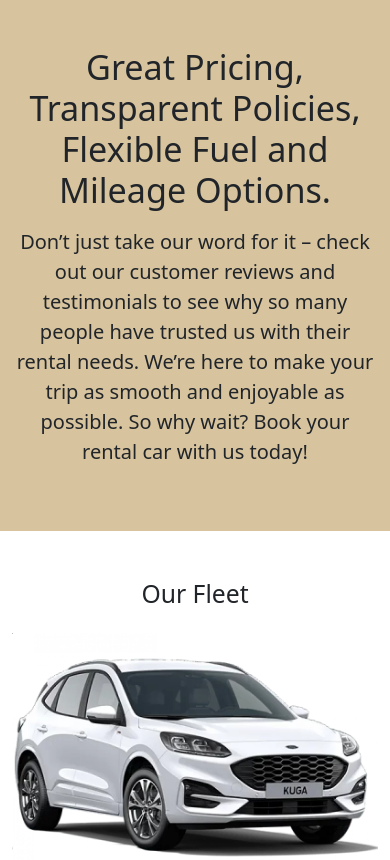
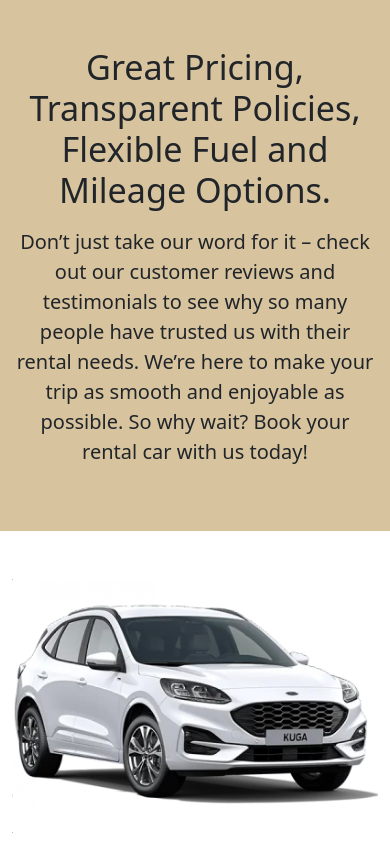
Before and after one commit to clintakp/Car-Rental-Project, a Django app: page /about_us in a window 390 px wide. Shown: the part 2813-3673 px from the top of the page. Run offline with Django 5.2, Linux system fonts and the light colour scheme; the visitor is signed in with stand-in values (Sample User, id 1); some libraries are stand-ins or nearby versions.

Commit message:
responsiveness

```diff
--- a/templates/home/About_us.html
+++ b/templates/home/About_us.html
@@ -62,7 +62,6 @@
 
     <section class="aboutus-services-section py-5">
         <div class="container">
-            <h2 class="text-center mb-4">Our Fleet</h2>
             <div class="row">
                 <div class="col-md-4 mb-4">
                     <img src="{% static 'images/kuga-suv.webp' %}" alt="Car 1" class="img-fluid">
```
